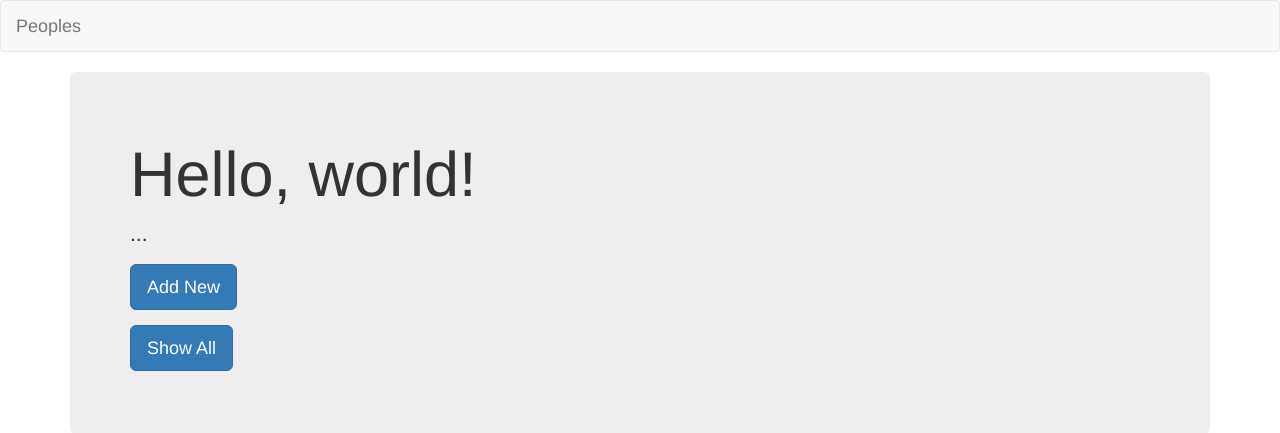
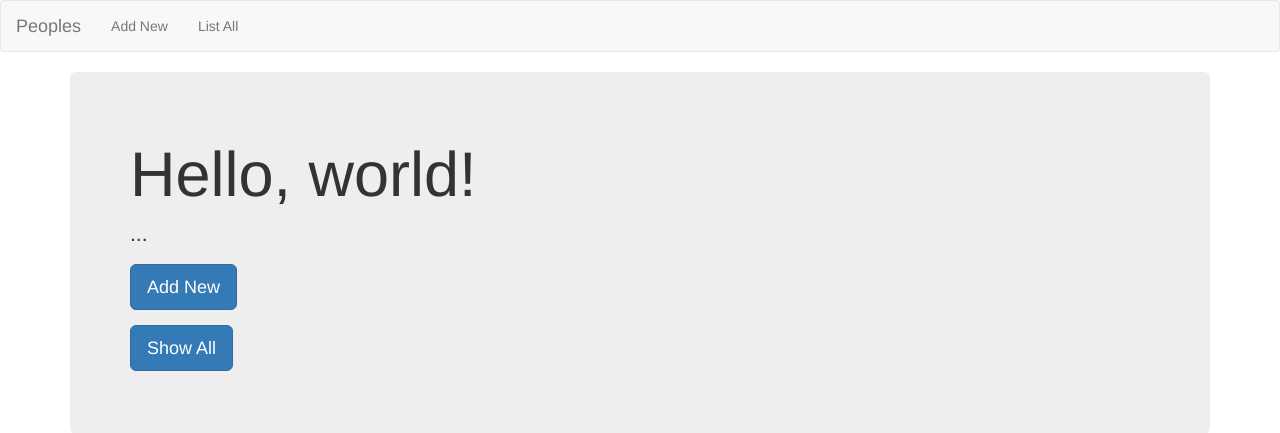
Before and after one commit to RazinDangol/GiT-Peoples, a Flask app: page / in a window 1280 px wide. Shown: the top 433 px of the page. Run offline with Flask 2, Linux system fonts and the light colour scheme; some libraries are stand-ins or nearby versions.

Commit message:
Added nav menus

```diff
--- a/templates/layout.jinja2
+++ b/templates/layout.jinja2
@@ -24,7 +24,14 @@
           <a class="navbar-brand" href="{{ url_for('index') }}">
             Peoples
           </a>
+          <button type="button" class="navbar-toggle collapsed" data-toggle="collapse" data-target="#defaultNavbar1"><span class="sr-only">Toggle navigation</span><span class="icon-bar"></span><span class="icon-bar"></span><span class="icon-bar"></span></button>
         </div>
+        <div class="collapse navbar-collapse">
+        <ul class='nav navbar-nav navbar-left'>
+            <li><a href="{{ url_for('add_people') }}">Add New</a></li>
+            <li><a href="{{ url_for('list_people') }}">List All</a></li>
+
+        </ul>
       </div>
     </nav>
 
@@ -33,8 +40,8 @@
     </div>
 
     <!-- jQuery (necessary for Bootstrap's JavaScript plugins) -->
-    {# <script src="https://ajax.googleapis.com/ajax/libs/jquery/1.11.3/jquery.min.js"></script> #}
+    <script src="https://ajax.googleapis.com/ajax/libs/jquery/1.11.3/jquery.min.js"></script>
     <!-- Include all compiled plugins (below), or include individual files as needed -->
-    {# <script src="js/bootstrap.min.js"></script> #}
+    <script src="{{ url_for('static', filename='js/bootstrap.min.js') }}"></script>
   </body>
 </html>
```
